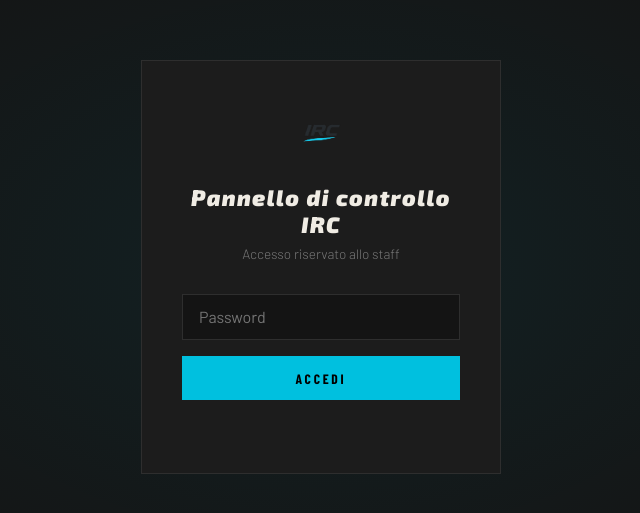
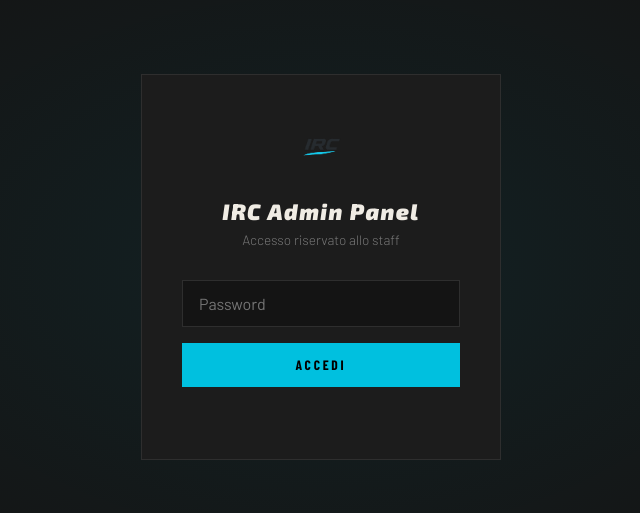
Before and after one commit to Thom-Melons/irc-f1, a website: page admin.html in a window 1280 px wide. Shown: the part 133-646 px from the top of the page, without its empty margins (319-959 px from the left). Drawn offline with nearby package versions, Linux system fonts and the light colour scheme; a web font is replaced by a local one.

Commit message:
Update admin.html

```diff
--- a/admin.html
+++ b/admin.html
@@ -3,7 +3,7 @@
 <head>
   <meta charset="UTF-8"/>
   <meta name="viewport" content="width=device-width, initial-scale=1.0"/>
-  <title>Pannello di controllo IRC</title>
+  <title>IRC Admin Panel</title>
   <link href="https://fonts.googleapis.com/css2?family=Exo+2:ital,wght@0,700;0,800;0,900;1,700;1,800;1,900&family=Barlow+Condensed:wght@300;400;600;700&family=Barlow:wght@300;400&display=swap" rel="stylesheet">
   <style>
     *, *::before, *::after { margin:0; padding:0; box-sizing:border-box; }
@@ -195,7 +195,7 @@
 <div id="login-screen">
   <div class="login-box">
     <img src="logo-compact.png" alt="IRC" onerror="this.style.display='none'">
-    <h1>Pannello di controllo IRC</h1>
+    <h1>IRC Admin Panel</h1>
     <p>Accesso riservato allo staff</p>
     <input type="password" id="pwd-input" placeholder="Password" autocomplete="current-password">
     <button class="btn btn-blue" onclick="doLogin()">Accedi</button>
@@ -930,6 +930,7 @@ async function saveRace() {
 }
 
 
+async function toggleRace(id, done, double_points) {
   try {
     await fetch(`${API}/races?id=${id}`, {
       method: 'PUT',
```
